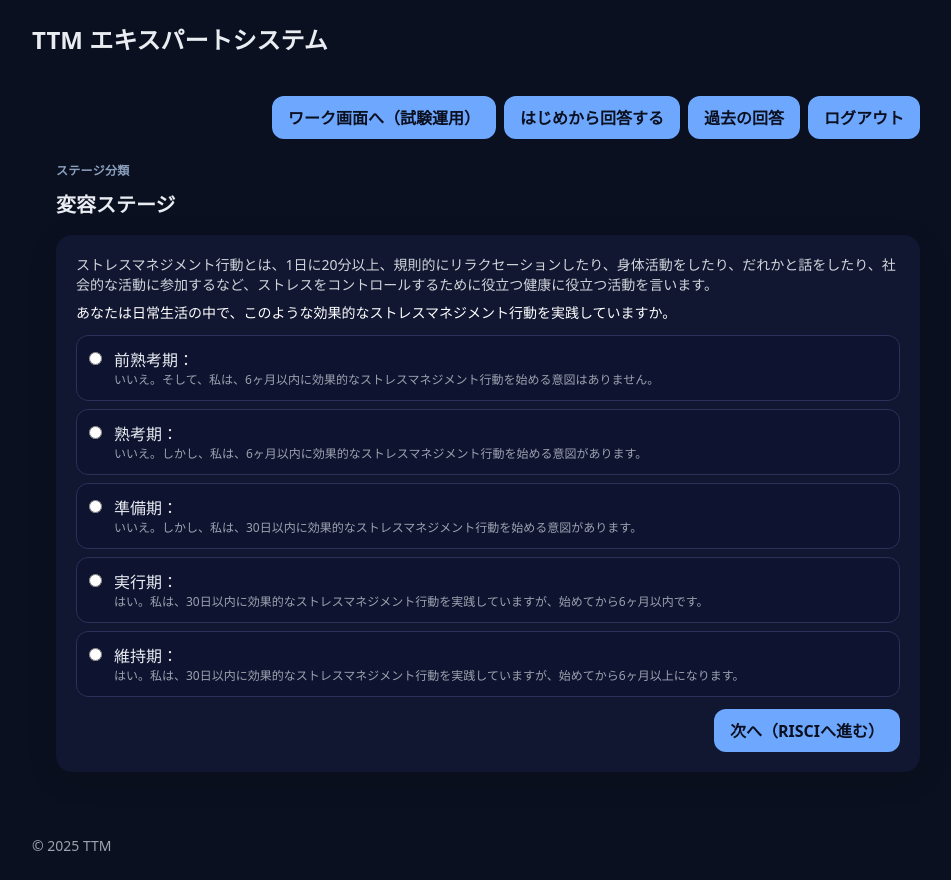
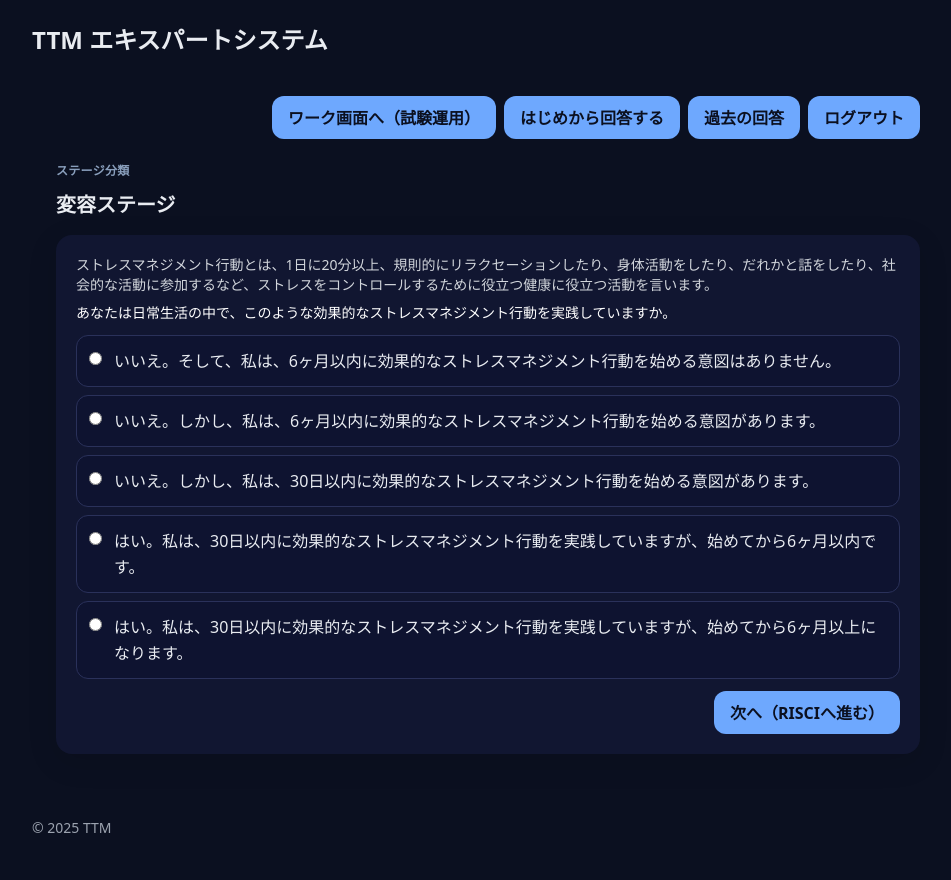
Before and after one commit to kanaetani92-jpg/ttmes, a Next.js app: page /assess/stage in a window 1280 px wide. Shown: the whole page, without its empty margins (152-1103 px from the left). Built offline with nearby package versions, Linux system fonts and the light colour scheme; no server answers; sample sign-in values are in the browser's storage.

Commit message:
Update stage selection labels

```diff
--- a/src/app/assess/stage/page.tsx
+++ b/src/app/assess/stage/page.tsx
@@ -6,38 +6,28 @@ import { useRouter, useSearchParams } from 'next/navigation';
 import { useAssessment } from '@/components/AssessmentStore';
 import type { Stage } from '@/lib/assessment';
 
-type StageOption = { id: Stage; stageLabel: string; description: string };
+type StageOption = { id: Stage; label: string };
 
 const OPTIONS: StageOption[] = [
   {
     id: 'PC',
-    stageLabel: '前熟考期：',
-    description:
-      'いいえ。そして、私は、6ヶ月以内に効果的なストレスマネジメント行動を始める意図はありません。',
+    label: 'いいえ。そして、私は、6ヶ月以内に効果的なストレスマネジメント行動を始める意図はありません。',
   },
   {
     id: 'C',
-    stageLabel: '熟考期：',
-    description:
-      'いいえ。しかし、私は、6ヶ月以内に効果的なストレスマネジメント行動を始める意図があります。',
+    label: 'いいえ。しかし、私は、6ヶ月以内に効果的なストレスマネジメント行動を始める意図があります。',
   },
   {
     id: 'PR',
-    stageLabel: '準備期：',
-    description:
-      'いいえ。しかし、私は、30日以内に効果的なストレスマネジメント行動を始める意図があります。',
+    label: 'いいえ。しかし、私は、30日以内に効果的なストレスマネジメント行動を始める意図があります。',
   },
   {
     id: 'A',
-    stageLabel: '実行期：',
-    description:
-      'はい。私は、30日以内に効果的なストレスマネジメント行動を実践していますが、始めてから6ヶ月以内です。',
+    label: 'はい。私は、30日以内に効果的なストレスマネジメント行動を実践していますが、始めてから6ヶ月以内です。',
   },
   {
     id: 'M',
-    stageLabel: '維持期：',
-    description:
-      'はい。私は、30日以内に効果的なストレスマネジメント行動を実践していますが、始めてから6ヶ月以上になります。',
+    label: 'はい。私は、30日以内に効果的なストレスマネジメント行動を実践していますが、始めてから6ヶ月以上になります。',
   },
 ];
 
@@ -181,10 +171,7 @@ export default function StagePage() {
                 onChange={() => handleSelect(opt.id)}
                 className="mt-1"
               />
-              <div>
-                <div className="font-medium">{opt.stageLabel}</div>
-                <div className="text-xs text-gray-400">{opt.description}</div>
-              </div>
+              <div className="font-medium leading-relaxed">{opt.label}</div>
             </label>
           ))}
         </div>
```
